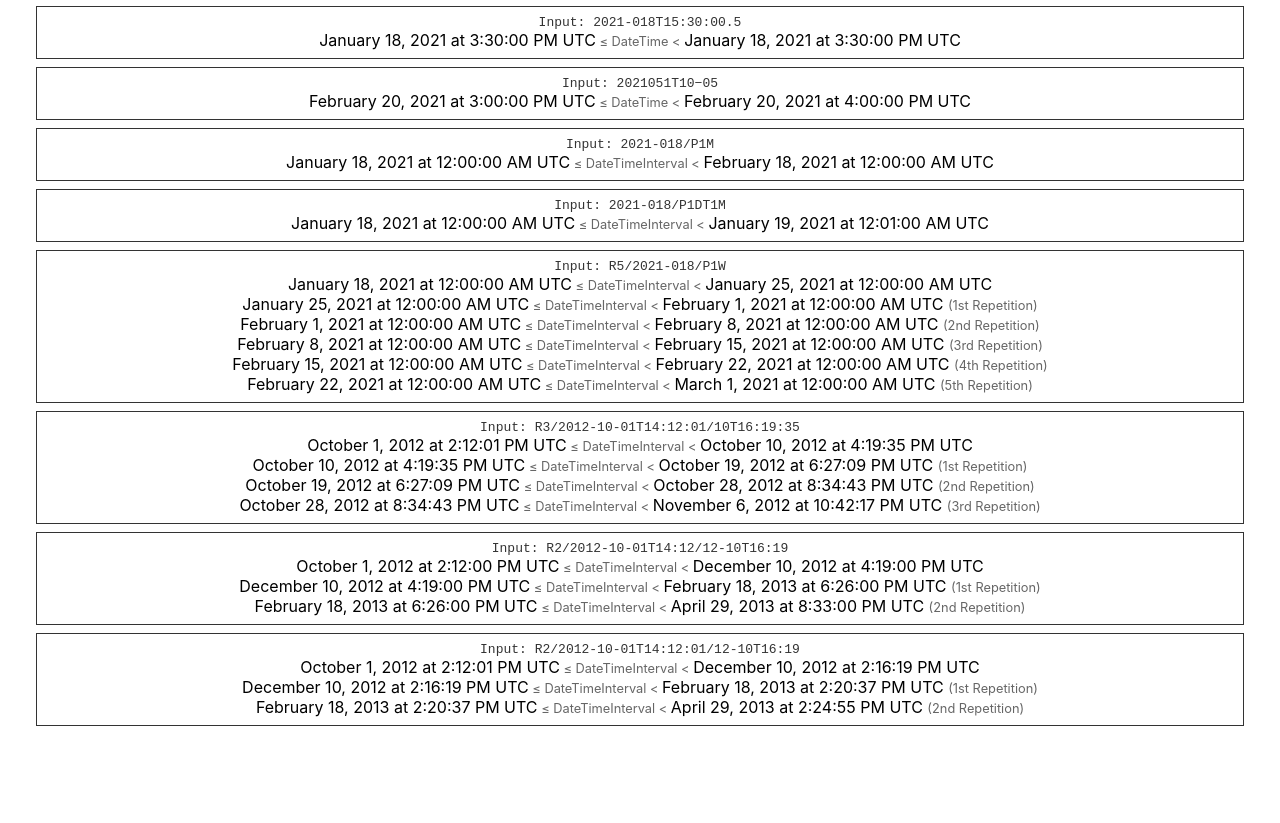
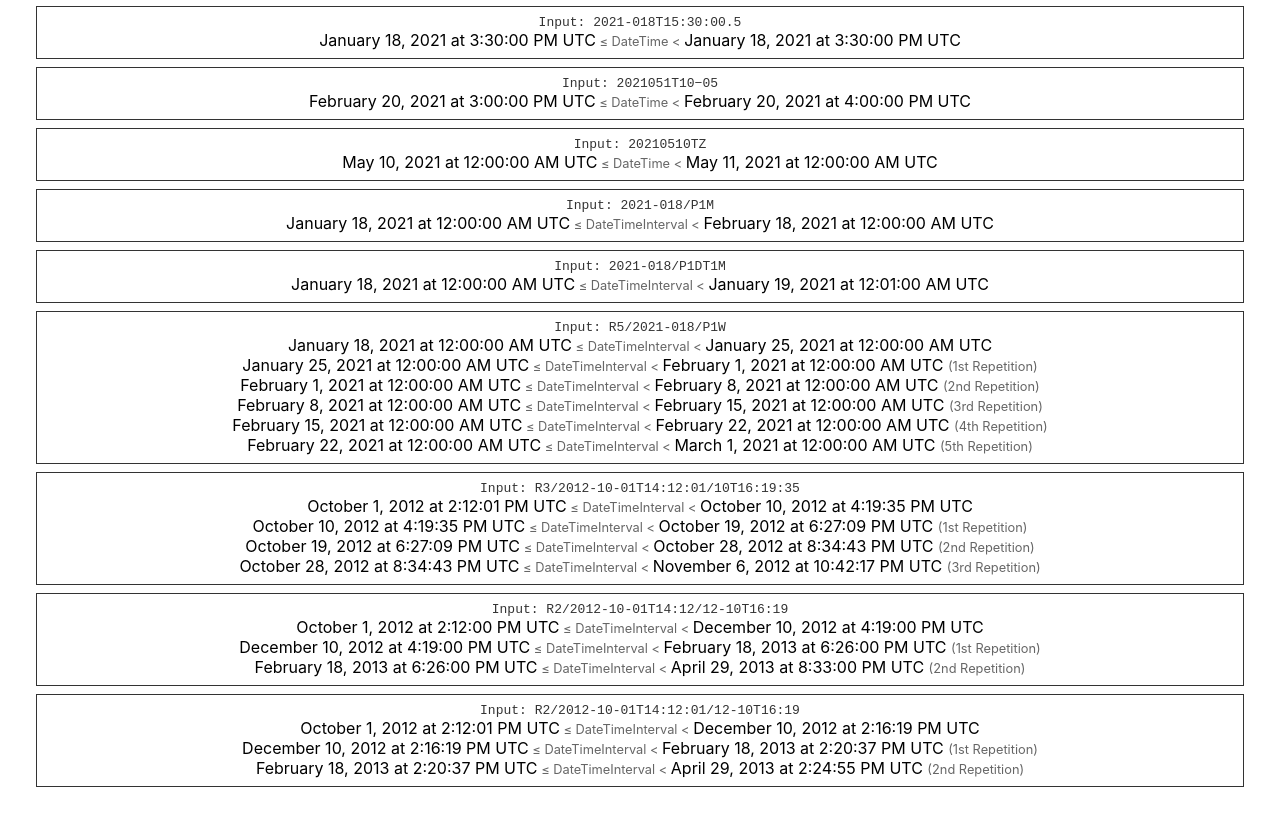
Before and after one commit to IJMacD/iso8601, a React (Create React App) app: page / in a window 1280 px wide. Shown: the part 1300-2123 px from the top of the page. Before the commit the page ends 2062 px from the top, so only its background shows below. Built offline with nearby package versions, Linux system fonts and the light colour scheme.

Commit message:
Better handling of errors formatting extreme dates

```diff
--- a/src/Pages/ISO8601TestPage.js
+++ b/src/Pages/ISO8601TestPage.js
@@ -9,7 +9,7 @@ export default function ISO8601TestPage () {
         }
         return "";
     });
-    const testValues = ["2", "20", "202", "2021", "2021-01", "2021-01-18", "2021-01-18T15", "2021-01-18T15:30", "2021-01-18T15:30:00", "2021-W03", "2021-W03-1", "2021-018", "20210623", "2021174", "2021W25", "2021W253", "2021-018T15", "2021-018T15:30", "2021-018T15:30:00", "2021-018T15:30:00.5", "2021051T10−05", "2021-018/P1M", "2021-018/P1DT1M", "R5/2021-018/P1W", "R3/2012-10-01T14:12:01/10T16:19:35", "R2/2012-10-01T14:12/12-10T16:19", "R2/2012-10-01T14:12:01/12-10T16:19" ];
+    const testValues = ["2", "20", "202", "2021", "2021-01", "2021-01-18", "2021-01-18T15", "2021-01-18T15:30", "2021-01-18T15:30:00", "2021-W03", "2021-W03-1", "2021-018", "20210623", "2021174", "2021W25", "2021W253", "2021-018T15", "2021-018T15:30", "2021-018T15:30:00", "2021-018T15:30:00.5", "2021051T10−05", "20210510TZ", "2021-018/P1M", "2021-018/P1DT1M", "R5/2021-018/P1W", "R3/2012-10-01T14:12:01/10T16:19:35", "R2/2012-10-01T14:12/12-10T16:19", "R2/2012-10-01T14:12:01/12-10T16:19" ];
 
     useEffect(() => {
         const title = `ISO8601 - ${inputValue}`;
@@ -59,11 +59,6 @@ export default function ISO8601TestPage () {
 function DateTimePreview ({ value, label = "" }) {
     const [ showCode, setShowCode ] = useState(false);
 
-    // @ts-ignore
-    const dateFormatter = (typeof value.year === "number" && value.year < 0) ?
-        { format: (/** @type {Date} */ d) => d.toISOString() }
-        : new Intl.DateTimeFormat([], { dateStyle: "long", timeStyle: "long" });
-
     const pStyle = { margin: 0 };
     const labelStyle = { ...pStyle, fontFamily: "monospace", color: "#333" };
     const hintStyle = {color:"#666",fontSize:"0.8em"};
@@ -81,16 +76,16 @@ function DateTimePreview ({ value, label = "" }) {
         <div style={boxStyle} onClick={() => setShowCode(!showCode)}>
             { label && <p style={labelStyle}>{label}</p> }
             <p style={pStyle}>
-                <time dateTime={value.start.toISOString()}>{dateFormatter.format(value.start)}</time>
+                <time dateTime={toISOString(value.start)}>{dateFormat(value.start)}</time>
                 <span style={hintStyle}> ≤ {type} &lt; </span>
-                <time dateTime={value.end.toISOString()}>{dateFormatter.format(value.end)}</time>
+                <time dateTime={toISOString(value.end)}>{dateFormat(value.end)}</time>
             </p>
             {
                 repetitions.map((d,i) =>
                     <p style={pStyle} key={i}>
-                        <time dateTime={d.start.toISOString()}>{dateFormatter.format(d.start)}</time>
+                        <time dateTime={toISOString(d.start)}>{dateFormat(d.start)}</time>
                         <span style={hintStyle}> ≤ {type} &lt; </span>
-                        <time dateTime={d.end.toISOString()}>{dateFormatter.format(d.end)}</time>
+                        <time dateTime={toISOString(d.end)}>{dateFormat(d.end)}</time>
                         {' '}<span style={hintStyle}>({getOrdinal(i + 1)} Repetition)</span>
                     </p>
                 )
@@ -149,5 +144,41 @@ function generatorToArray (generator, maxLength) {
  * @param {Date} date
  */
 function isValidDate (date) {
-    return !isNaN(+date);
+    return date instanceof Date && !isNaN(+date);
 }
+
+/**
+ * Intl.DateTimeFormat is so finicky about negative years and super positive years.
+ * @param {Date} date
+ */
+ function dateFormat (date) {
+    if (!isValidDate(date)) {
+        return <code style={{color:"darkred"}}>Javascript Date error</code>;
+    }
+
+    if (date.getFullYear() < 0)
+        return toISOString(date);
+
+    try {
+        const formatter = new Intl.DateTimeFormat([], { dateStyle: "long", timeStyle: "long" });
+        return formatter.format(date);
+    } catch (e) {
+        return toISOString(date);
+    }
+}
+
+/**
+ * Date.prototype.toISOString also doesn't like really large dates
+ * @param {Date} date
+ */
+function toISOString (date) {
+    if (!isValidDate(date)) {
+        return null;
+    }
+
+    try {
+        return date.toISOString();
+    } catch (e) {
+        return `${date.getFullYear()}-${(date.getMonth() + 1).toString().padStart(2, "0")}-${date.getDate().toString().padStart(2, "0")}`;
+    }
+}
```
